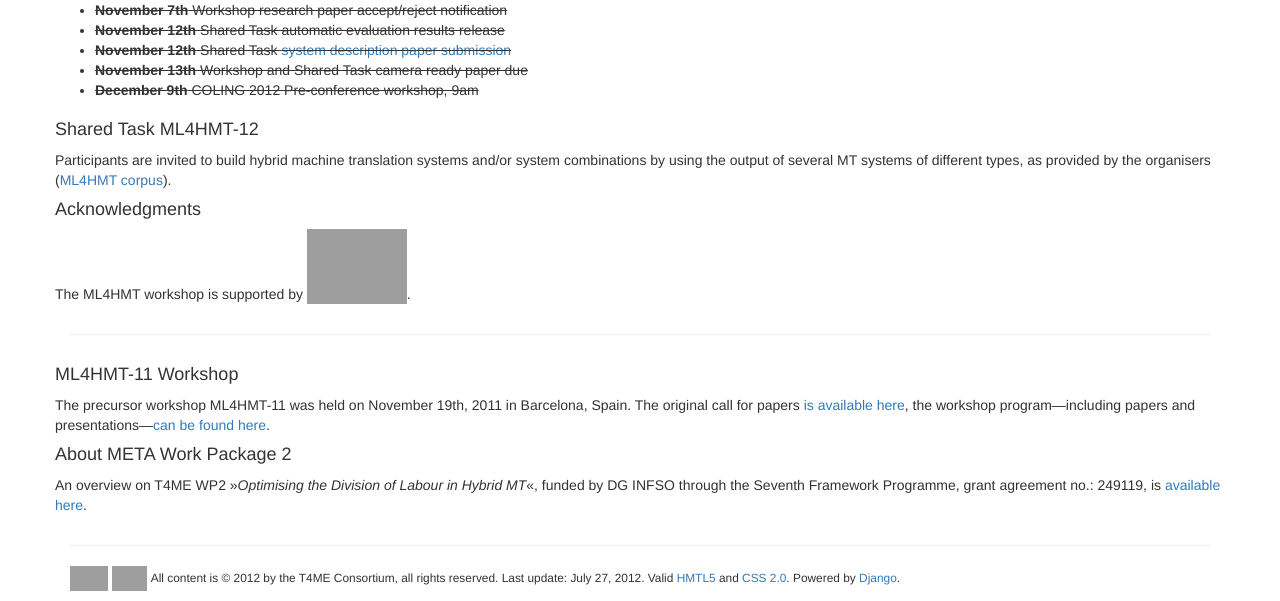
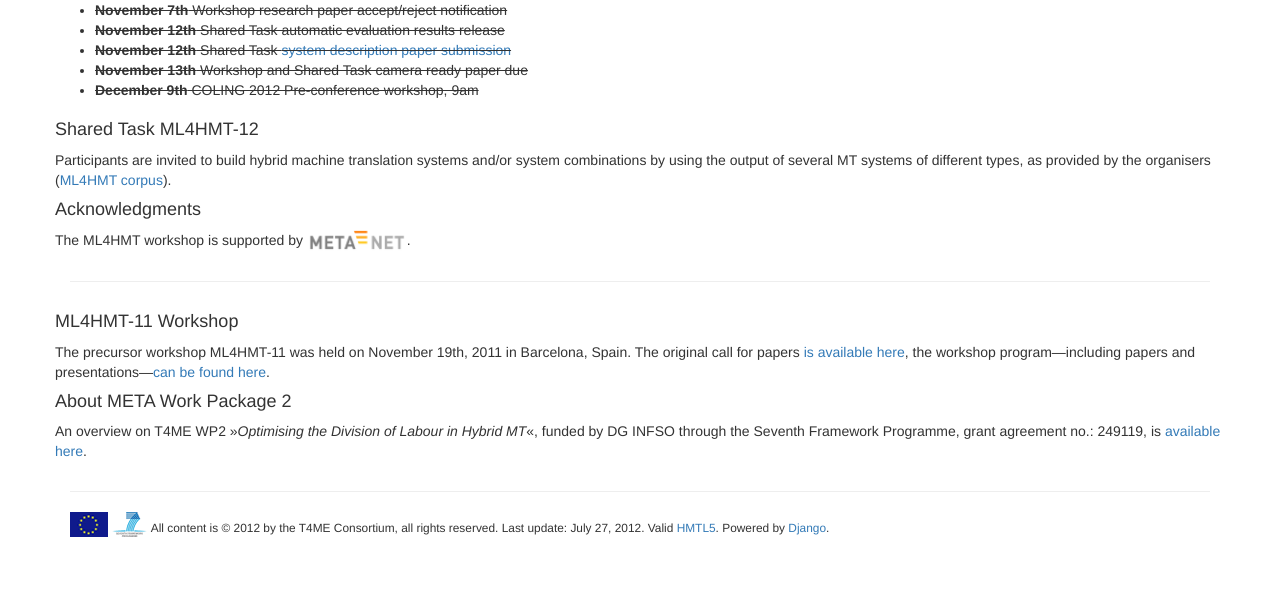
Before and after one commit to cfedermann/ML4HMT-Workshop, a Django app: page / in a window 1280 px wide. Shown: the part 2139-2740 px from the top of the page. After the commit the page ends 2676 px from the top, so only its background shows below. Run offline with Django 3.2, Linux system fonts and the light colour scheme; some libraries are stand-ins or nearby versions; grey boxes are pictures that could not be loaded.

Commit message:
Some minor cleanup before creation of a static HTML version.

```diff
--- a/ml4hmt/templates/2011/call-for-papers.html
+++ b/ml4hmt/templates/2011/call-for-papers.html
@@ -40,7 +40,7 @@ challenge or shared task session, and will conclude with a discussion panel.</p>
       </ul>
 
       <h4>Acknowledgments</h4>
-      <p>The ML4HMT workshop is supported by <a href="http://www.meta-net.eu/"><img alt="META-NET" style="width:100px;vertical-align:bottom;" src="http://www.meta-share.eu/meta-net-logo.png" /></a></p>
+      <p>The ML4HMT workshop is supported by <a href="http://www.meta-net.eu/"><img alt="META-NET" style="width:100px;vertical-align:bottom;" src="https://raw.github.com/cfedermann/ML4HMT-Workshop/master/ml4hmt/images/meta-net-logo.png" /></a></p>
 
     </div>
   </div>
--- a/ml4hmt/templates/base.html
+++ b/ml4hmt/templates/base.html
@@ -2,7 +2,7 @@
 <html>
 <head>
   <title>Shared Task on Applying Machine Learning Techniques to Optimise the Division of Labour in Hybrid MT (ML4HMT-2012)</title>
-  <link href="http://twitter.github.com/bootstrap/assets/css/bootstrap.css" rel="stylesheet">
+  <link href="http://getbootstrap.com/2.3.2/assets/css/bootstrap.css" rel="stylesheet">
 
   <!-- cfedermann: temporarily add Bootstrap 2 colors for pre/code elements
                    as a full migration to 2.0.4 is not possible right now. -->
@@ -43,7 +43,7 @@
 <section id="footer">
   <hr />
   <footer>
-    <p><a target="_blank" href="http://ec.europa.eu/"><img width="38" height="25" border="0" align="absmiddle" alt="Europa Flag" src="http://www.dfki.de/~cfedermann/eu-logo.png"></a> <a target="_blank" href="http://cordis.europa.eu/fp7/dc/index.cfm"><img width="35" height="25" border="0" align="absmiddle" alt="FP7 Logo" src="http://www.dfki.de/~cfedermann/fp7-logo.png"></a> <small>All content is &copy; 2012 by the T4ME Consortium, all rights reserved. Last update: July 27, 2012. Valid <a href="http://validator.w3.org/check/referer" title="Valid HMTL5">HMTL5</a> and <a href="http://jigsaw.w3.org/css-validator/check/referer" title="Valid CSS">CSS 2.0</a>. Powered by <a href="http://www.djangoproject.com/">Django</a>.</small></p>
+    <p><a target="_blank" href="http://ec.europa.eu/"><img width="38" height="25" style="border:0px;vertical-align:bottom;" alt="European Flag" src="https://raw.github.com/cfedermann/ML4HMT-Workshop/master/ml4hmt/images/eu-logo.png"></a> <a target="_blank" href="http://cordis.europa.eu/fp7/dc/index.cfm"><img width="35" height="25" style="border:0px;vertical-align:bottom;" alt="FP7 Logo" src="https://raw.github.com/cfedermann/ML4HMT-Workshop/master/ml4hmt/images/fp7-logo.png"></a> <small>All content is &copy; 2012 by the T4ME Consortium, all rights reserved. Last update: July 27, 2012. Valid <a href="http://validator.w3.org/check/referer" title="Valid HMTL5">HMTL5</a>. Powered by <a href="http://www.djangoproject.com/">Django</a>.</small></p>
   </footer>
 </section>
 
--- a/ml4hmt/templates/home.html
+++ b/ml4hmt/templates/home.html
@@ -70,7 +70,7 @@
 
     <div class="span6">
       <h4>Acknowledgments</h4>
-      <p>The ML4HMT workshop is supported by <a href="http://www.meta-net.eu/"><img  alt="META-NET" src="http://www.meta-share.eu/meta-net-logo.png" style="width:100px;vertical-align:bottom;" /></a>.</p>
+      <p>The ML4HMT workshop is supported by <a href="http://www.meta-net.eu/"><img  alt="META-NET" src="https://raw.github.com/cfedermann/ML4HMT-Workshop/master/ml4hmt/images/meta-net-logo.png" style="width:100px;vertical-align:bottom;" /></a>.</p>
     </div>
   </div>
 
--- a/ml4hmt/templates/program.html
+++ b/ml4hmt/templates/program.html
@@ -4,7 +4,7 @@
 
       <table class="table table-bordered table-striped">
         <tr>
-          <td>9:00</td><td><strong><a href="http://www.computing.dcu.ie/~josef/">Josef van Genabith</a></strong><br/>Welcome and introductory remarks</strong><br/><a href="https://github.com/cfedermann/ML4HMT-2012/blob/master/slides/ML4HMT-2012-van_genabith-slides.pdf?raw=true">Slides</a> (PDF format, 439 KB)</td>
+          <td>9:00</td><td><strong><a href="http://www.computing.dcu.ie/~josef/">Josef van Genabith</a></strong><br/>Welcome and introductory remarks<br/><a href="https://github.com/cfedermann/ML4HMT-2012/blob/master/slides/ML4HMT-2012-van_genabith-slides.pdf?raw=true">Slides</a> (PDF format, 439 KB)</td>
         </tr>
         <tr>
           <td>9:15</td><td><strong>Vassilina Nikoulina, Agnes Sandor, <span style="text-decoration:underline;">Marc Dymetman</span></strong><br/>Hybrid Adaptation of Named Entity Recognition for Statistical Machine Translation<br/><a href="https://github.com/cfedermann/ML4HMT-2012/blob/master/papers/ML4HMT-2012-nikoulina-et-al.pdf?raw=true">Paper</a> (PDF format, 193 KB) &mdash; <a href="https://github.com/cfedermann/ML4HMT-2012/blob/master/bibtex/ML4HMT-2012-nikoulina-et-al.bib?raw=true">Reference</a> (BibTex format) &mdash; <a href="https://github.com/cfedermann/ML4HMT-2012/blob/master/slides/ML4HMT-2012-nikoulina-et-al-slides.pdf?raw=true">Slides</a> (PDF format, 562 KB)</td>
```
